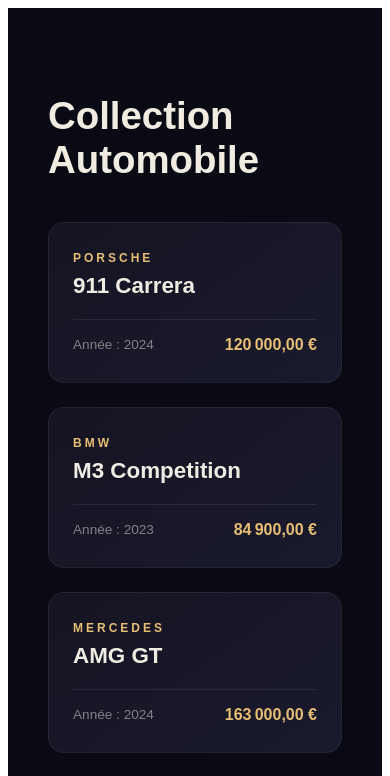
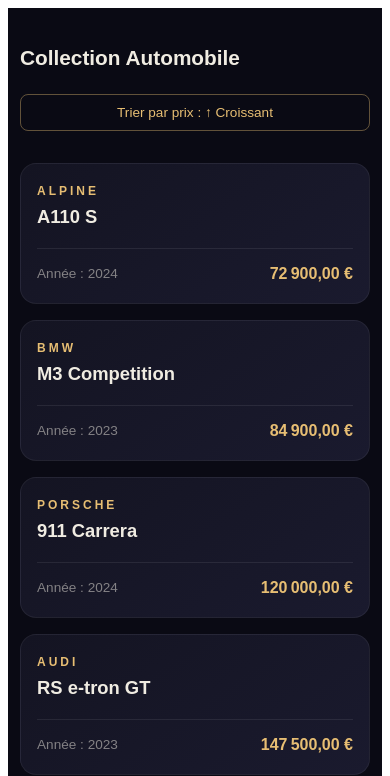
Before and after one commit to SarhouAS/exeReact, a React (Vite) app in the folder exereact/: page / in a window 390 px wide. Shown: the top 776 px of the page. Built offline with nearby package versions, Linux system fonts and the light colour scheme.

Commit message:
feat: ajout fonction sortCar + tri par prix + responsive
- sortCar(cars, ascending) dans data/cars.js
- Bouton toggle croissant/décroissant dans App
- Media queries 768px et 480px pour tablette/mobile

```diff
--- a/exereact/src/App.css
+++ b/exereact/src/App.css
@@ -8,7 +8,26 @@
 
 .app h1 {
   font-size: 2.4rem;
-  margin-bottom: 40px;
+  margin-bottom: 24px;
+}
+
+/* ---------- Bouton tri ---------- */
+.sort-btn {
+  background: transparent;
+  border: 1px solid rgba(231, 190, 115, 0.4);
+  color: #e7be73;
+  padding: 10px 24px;
+  border-radius: 8px;
+  font-size: 0.95rem;
+  font-family: inherit;
+  cursor: pointer;
+  margin-bottom: 32px;
+  transition: background 0.3s ease, transform 0.2s ease;
+}
+
+.sort-btn:hover {
+  background: rgba(231, 190, 115, 0.1);
+  transform: translateY(-2px);
 }
 
 /* ---------- DisplayCards ---------- */
@@ -65,3 +84,42 @@
   font-weight: 600;
   color: #e7be73;
 }
+
+/* ---------- Responsive ---------- */
+@media (max-width: 768px) {
+  .app {
+    padding: 32px 20px;
+  }
+
+  .app h1 {
+    font-size: 1.6rem;
+  }
+
+  .display-cards {
+    grid-template-columns: 1fr;
+    gap: 16px;
+  }
+}
+
+@media (max-width: 480px) {
+  .app {
+    padding: 24px 12px;
+  }
+
+  .app h1 {
+    font-size: 1.3rem;
+  }
+
+  .sort-btn {
+    width: 100%;
+    font-size: 0.85rem;
+  }
+
+  .car-card {
+    padding: 20px 16px;
+  }
+
+  .car-card__modele {
+    font-size: 1.15rem;
+  }
+}
--- a/exereact/src/App.jsx
+++ b/exereact/src/App.jsx
@@ -1,12 +1,25 @@
-import { carsData } from "./data/cars";
+import { useState } from "react";
+import { carsData, sortCar } from "./data/cars";
 import DisplayCards from "./components/DisplayCards";
 import "./App.css";
 
 const App = () => {
+  const [ascending, setAscending] = useState(true);
+
+  const sortedCars = sortCar(carsData, ascending);
+
   return (
     <div className="app">
       <h1>Collection Automobile</h1>
-      <DisplayCards voitures={carsData} />
+
+      <button
+        className="sort-btn"
+        onClick={() => setAscending(!ascending)}
+      >
+        Trier par prix : {ascending ? "↑ Croissant" : "↓ Décroissant"}
+      </button>
+
+      <DisplayCards voitures={sortedCars} />
     </div>
   );
 };
--- a/exereact/src/data/cars.js
+++ b/exereact/src/data/cars.js
@@ -5,3 +5,15 @@
   { id: 4, marque: "Audi",     modele: "RS e-tron GT",    annee: 2023, prix: 147500 },
   { id: 5, marque: "Alpine",   modele: "A110 S",          annee: 2024, prix: 72900  },
 ];
+
+/**
+ * Trie une liste de voitures selon leur prix.
+ * @param {Array} cars - La liste de voitures à trier
+ * @param {boolean} ascending - true = croissant, false = décroissant
+ * @returns {Array} La liste triée (nouvelle copie)
+ */
+export const sortCar = (cars, ascending) => {
+  return [...cars].sort((a, b) =>
+    ascending ? a.prix - b.prix : b.prix - a.prix
+  );
+};
```
